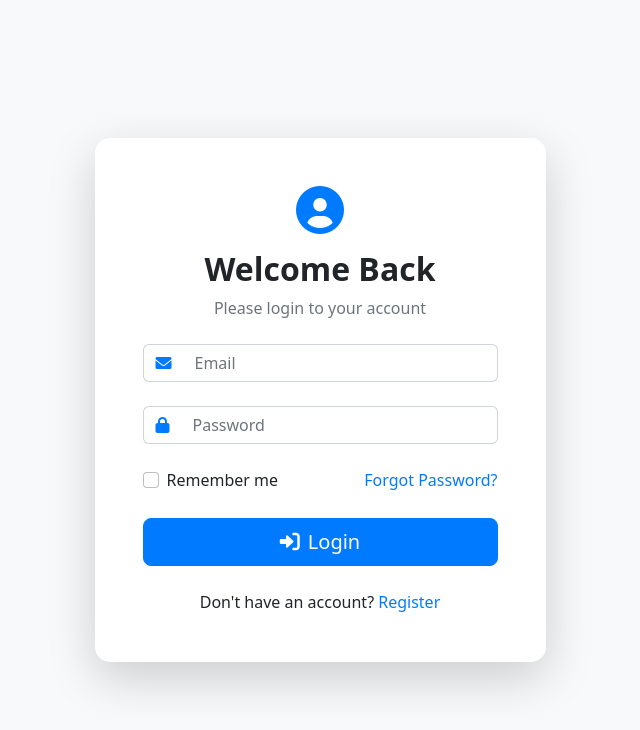
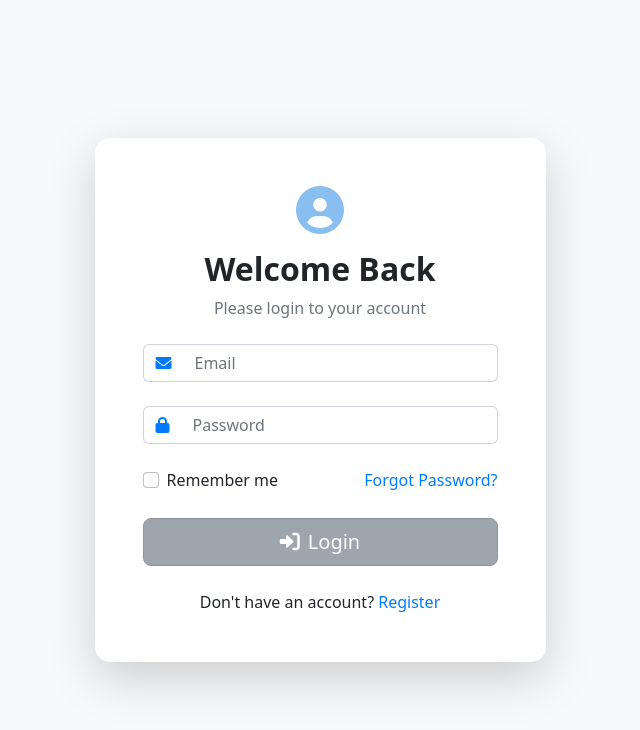
Before and after one commit to yukinon99/UAS_Frontend13, a website: page views/login.html in a window 1280 px wide. Shown: the whole page, without its empty margins (320-960 px from the left). Drawn offline with nearby package versions, Linux system fonts and the light colour scheme.

Commit message:
Yaudah commit

```diff
--- a/public/css/auth.css
+++ b/public/css/auth.css
@@ -9,7 +9,7 @@ body {
 
 .auth-icon {
     font-size: 3rem;
-    color: #007bff;
+    color: #89bef0;
 }
 
 .input-group-text {
@@ -58,13 +58,13 @@ body {
 }
 
 .btn-primary {
-    background-color: #007bff;
-    border-color: #007bff;
+    background-color: #9ea5ac;
+    border-color: #8e949a;
 }
 
 .btn-primary:hover {
-    background-color: #0056b3;
-    border-color: #0056b3;
+    background-color: #89bef0;
+    border-color: #89bef0;
 }
 
 @media (max-width: 576px) {
--- a/public/css/profile.css
+++ b/public/css/profile.css
@@ -45,7 +45,7 @@
 }
 
 .btn-primary {
-    background: #007bff;
+    background: #89bef0;
     color: white;
 }
 
```
Also changed, not shown: views/register.html (+2 -2 lines).
